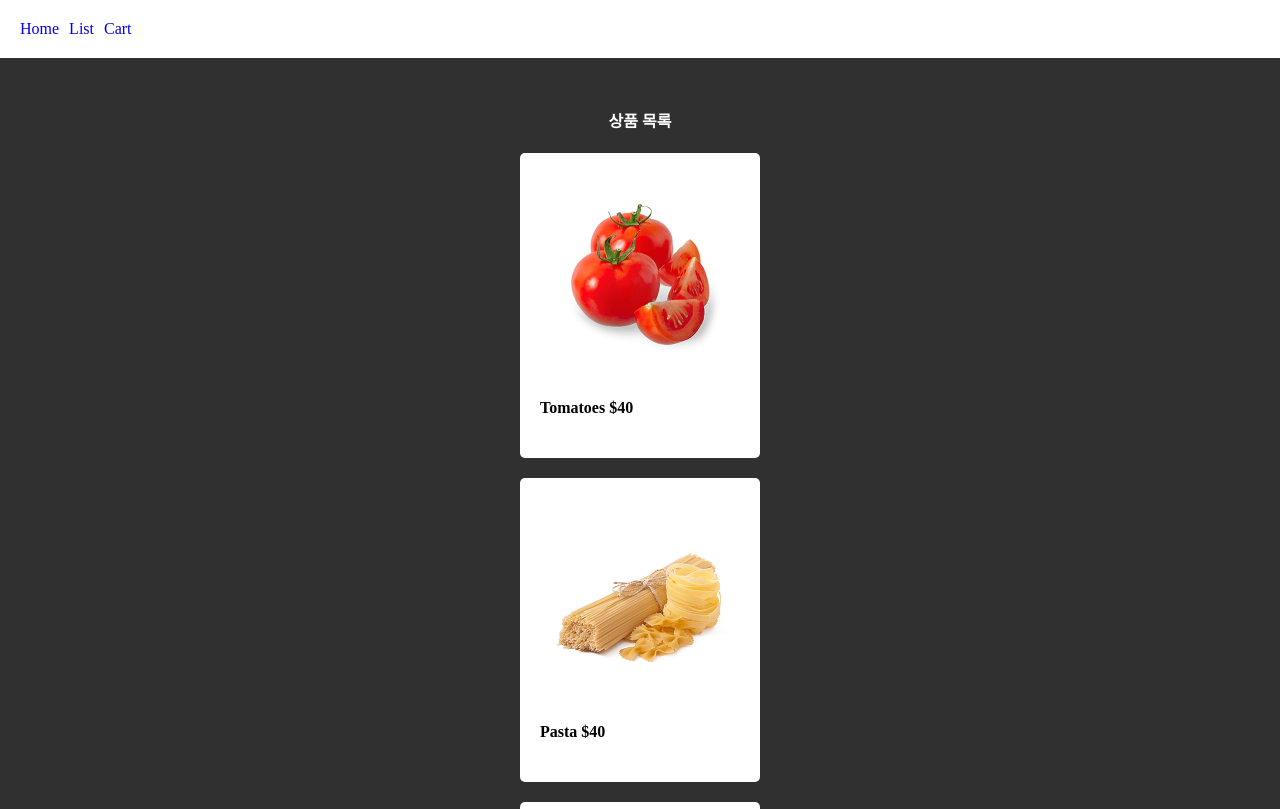
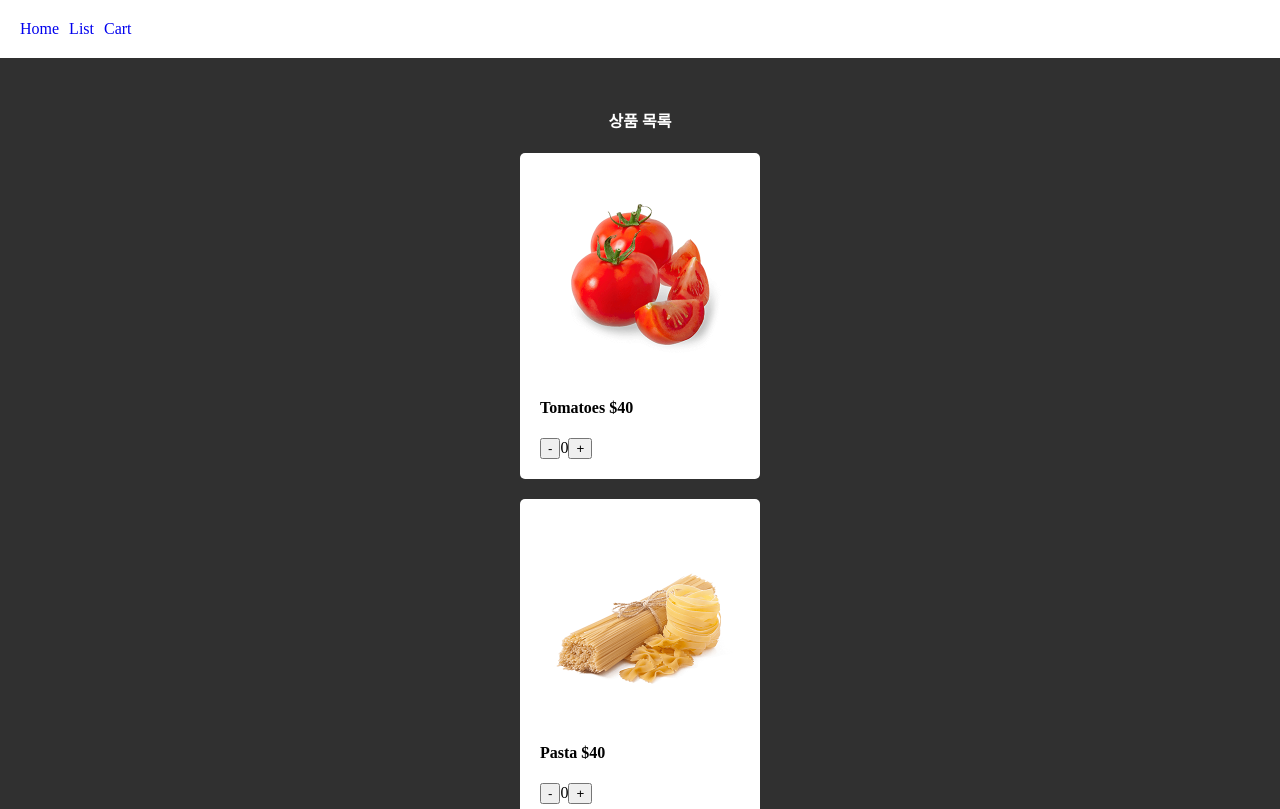
Before and after one commit to DaegyuHan/Next.js-Study-fresh, a Next.js app: page /list in a window 1280 px wide. Shown: the top 809 px of the page. Built offline with nearby package versions, Linux system fonts and the light colour scheme.

Commit message:
EventHandler, useState

```diff
--- a/app/cart/page.js
+++ b/app/cart/page.js
@@ -1,5 +1,3 @@
-import Btn from "./btn"
-
 export default function Cart() {
     let cart = ['Tomatoes', 'Pasta', 'KaKao']
     return (
@@ -8,7 +6,6 @@ export default function Cart() {
             <CartItem product={cart[0]}/>
             <CartItem product={cart[1]}/>
             <CartItem product={cart[2]}/>
-            <Btn color='blue'/>
         </div>
     )
 }
--- a/app/list/page.js
+++ b/app/list/page.js
@@ -1,4 +1,8 @@
+'use client'
+import { useState } from "react";
+
 export default function List() {
+    let [count, changeCount] = useState(0)
     let products = ['Tomatoes', 'Pasta', 'Coconut']
     return (
         <div>
@@ -7,8 +11,11 @@ export default function List() {
                 products.map((product, i) => {
                     return (
                         <div className="food" key={i}>
-                            <img src={'/food' +i+ '.png'} className="food-img"></img>
+                            <img src={`/food${i}.png`} className="food-img"></img>
                             <h4>{products[i]} $40</h4>
+                            <button onClick={()=>{changeCount(count-1)}}>-</button>
+                            <span>{count}</span>
+                            <button onClick={()=>{changeCount(count+1)}}>+</button>
                         </div>
                     )
                 })
```
